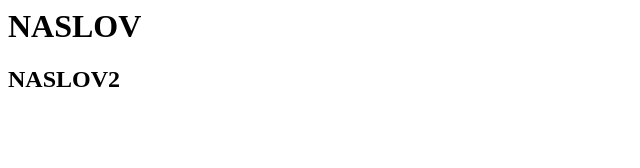
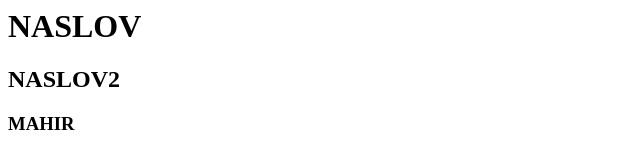
Before and after one commit to Hirmaa/rs1-v01-git, a plain HTML site: page index.html in a window 1280 px wide. Shown: the full height of the page, 0-640 px from the left. Drawn offline with Linux system fonts and the light colour scheme.

Commit message:
Dodat naziv developera1

```diff
--- a/index.html
+++ b/index.html
@@ -1,2 +1,3 @@
 <h1>NASLOV</h1>
 <h2>NASLOV2</h2>
+<h3>MAHIR</h3>
```
